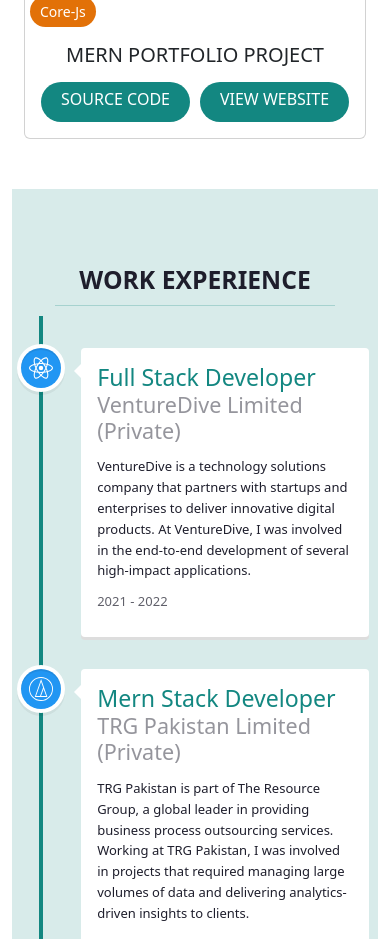
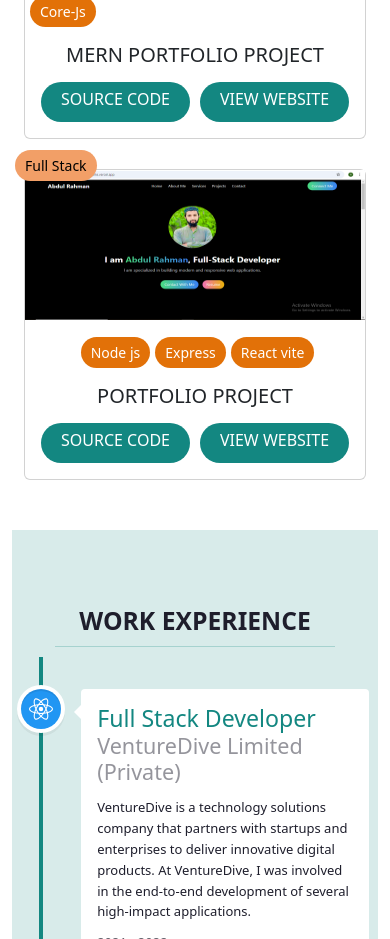
Before and after one commit to abdulrahmanmundhera3637/My-Personal-Portfolio-Frontend, a React (Create React App) app: page / in a window 390 px wide. Shown: the part 6280-7219 px from the top of the page. Built offline with nearby package versions, Linux system fonts and the light colour scheme.

Commit message:
final1 commit

```diff
--- a/src/pages/Projects/Projects.js
+++ b/src/pages/Projects/Projects.js
@@ -3,6 +3,7 @@ import "./projects.css";
 import project1 from "../../assests/images/project1.png";
 import project2 from "../../assests/images/project2.png";
 import project3 from "../../assests/images/project3.png";
+import project4 from "../../assests/images/project4.png";
 
 const Projects = () => {
   return (
@@ -40,15 +41,21 @@ const Projects = () => {
               </div>
               <div className="card-body text-center">
                 <div className="ad-title m-auto">
-                  <h5 className="text-uppercase">
-                   Simon Says Game
-                  </h5>
+                  <h5 className="text-uppercase">Simon Says Game</h5>
                 </div>
                 <div className="btn-container">
-                  <a className="ad-btn" href="https://github.com/abdulrahmanmundhera3637/Simon_Says-Game">
+                  <a
+                    className="ad-btn"
+                    href="https://github.com/abdulrahmanmundhera3637/Simon_Says-Game"
+                  >
                     Source Code
                   </a>
-                  <a className="ad-btn" href="https://simon-says-game-orcin.vercel.app" target="_blank" rel="noopener noreferrer">
+                  <a
+                    className="ad-btn"
+                    href="https://simon-says-game-orcin.vercel.app"
+                    target="_blank"
+                    rel="noopener noreferrer"
+                  >
                     View Website
                   </a>
                 </div>
@@ -72,15 +79,21 @@ const Projects = () => {
               </div>
               <div className="card-body text-center">
                 <div className="ad-title m-auto">
-                  <h5 className="text-uppercase">
-                  Ecommerce Mern App
-                  </h5>
+                  <h5 className="text-uppercase">Ecommerce Mern App</h5>
                 </div>
                 <div className="btn-container">
-                  <a className="ad-btn" href="https://github.com/abdulrahmanmundhera3637/MERN-ECOMMERCACE-APP">
+                  <a
+                    className="ad-btn"
+                    href="https://github.com/abdulrahmanmundhera3637/MERN-ECOMMERCACE-APP"
+                  >
                     Source Code
                   </a>
-                  <a className="ad-btn" href="https://mern-frontend-phi-mauve.vercel.app/" target="_blank" rel="noopener noreferrer">
+                  <a
+                    className="ad-btn"
+                    href="https://mern-frontend-phi-mauve.vercel.app"
+                    target="_blank"
+                    rel="noopener noreferrer"
+                  >
                     View Website
                   </a>
                 </div>
@@ -102,15 +115,55 @@ const Projects = () => {
               </div>
               <div className="card-body text-center">
                 <div className="ad-title m-auto">
-                  <h5 className="text-uppercase">
-                   Mern Portfolio Project
-                  </h5>
+                  <h5 className="text-uppercase">Mern Portfolio Project</h5>
                 </div>
                 <div className="btn-container">
-                  <a className="ad-btn" href="https://github.com/abdulrahmanmundhera3637/MERN-PORTFOLIO-APP">
+                  <a
+                    className="ad-btn"
+                    href="https://github.com/abdulrahmanmundhera3637/MERN-PORTFOLIO-APP"
+                  >
                     Source Code
                   </a>
-                  <a className="ad-btn" href="https://my-personal-portfolio-frontend-qekm.vercel.app/" target="_blank" rel="noopener noreferrer">
+                  <a
+                    className="ad-btn"
+                    href="https://my-personal-portfolio-frontend-qekm.vercel.app"
+                    target="_blank"
+                    rel="noopener noreferrer"
+                  >
+                    View Website
+                  </a>
+                </div>
+              </div>
+            </div>
+          </div>
+          <div className="col-md-4">
+            <div className="card rounded">
+              <div className="card-image">
+                <span className="card-notify-badge">Full Stack</span>
+                <img src={project4} alt="project1" />
+              </div>
+              <div className="card-image-overlay m-auto mt-3">
+                <span className="card-detail-badge">Node js</span>
+                <span className="card-detail-badge">Express</span>
+                <span className="card-detail-badge">React vite</span>
+              </div>
+              <div className="card-body text-center">
+                <div className="ad-title m-auto">
+                  <h5 className="text-uppercase">Portfolio Project</h5>
+                </div>
+                <div className="btn-container">
+                  <a
+                    className="ad-btn"
+                    href="https://github.com/abdulrahmanmundhera3637/portfolio_With_Vite"
+                  >
+                    Source Code
+                  </a>
+                  <a
+                    className="ad-btn"
+                    href="https://portfolio-frontend-vite.vercel.app"
+                    target="_blank"
+                    rel="noopener noreferrer"
+                  >
                     View Website
                   </a>
                 </div>
```
Also changed, not shown: src/assests/images/project4.png (added).
